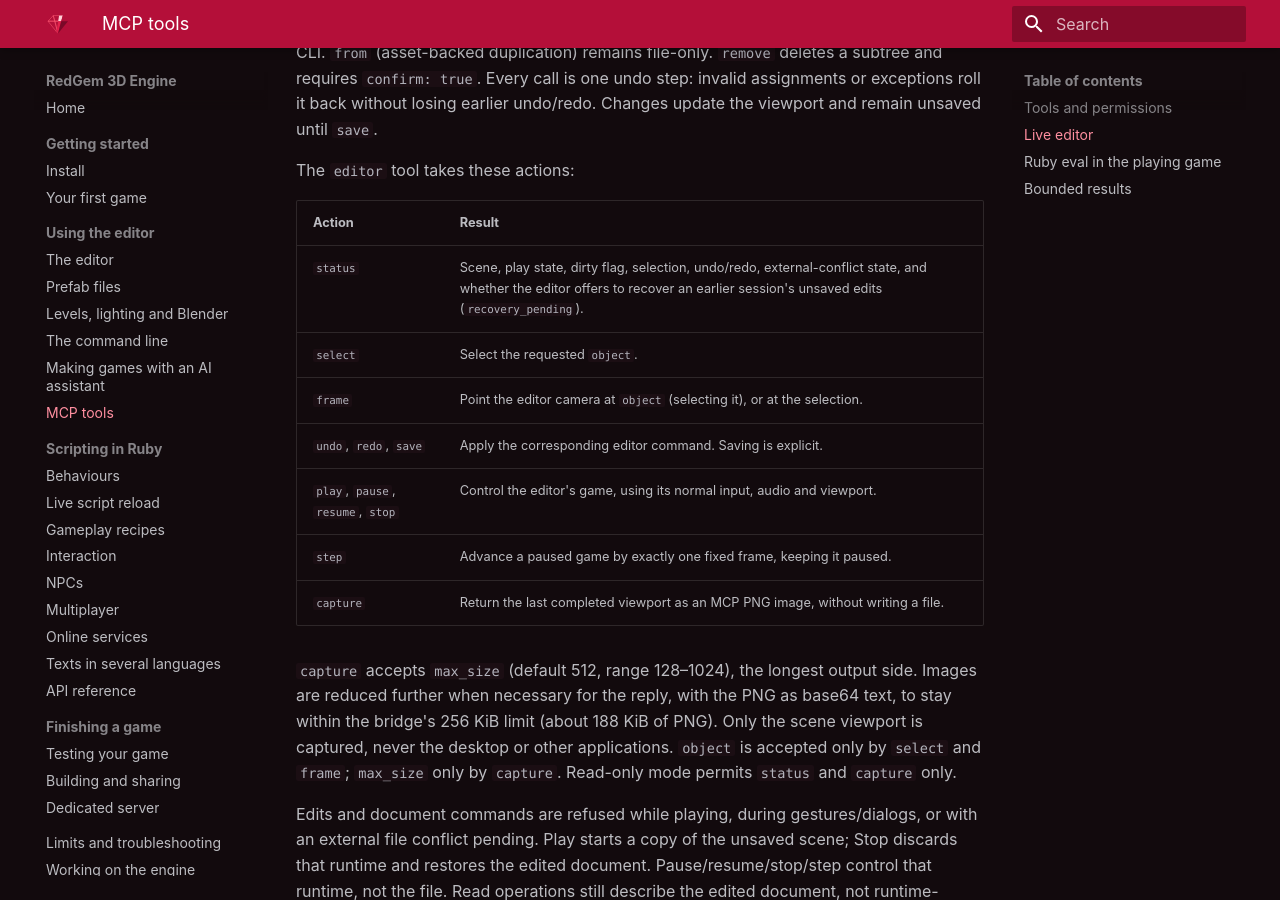
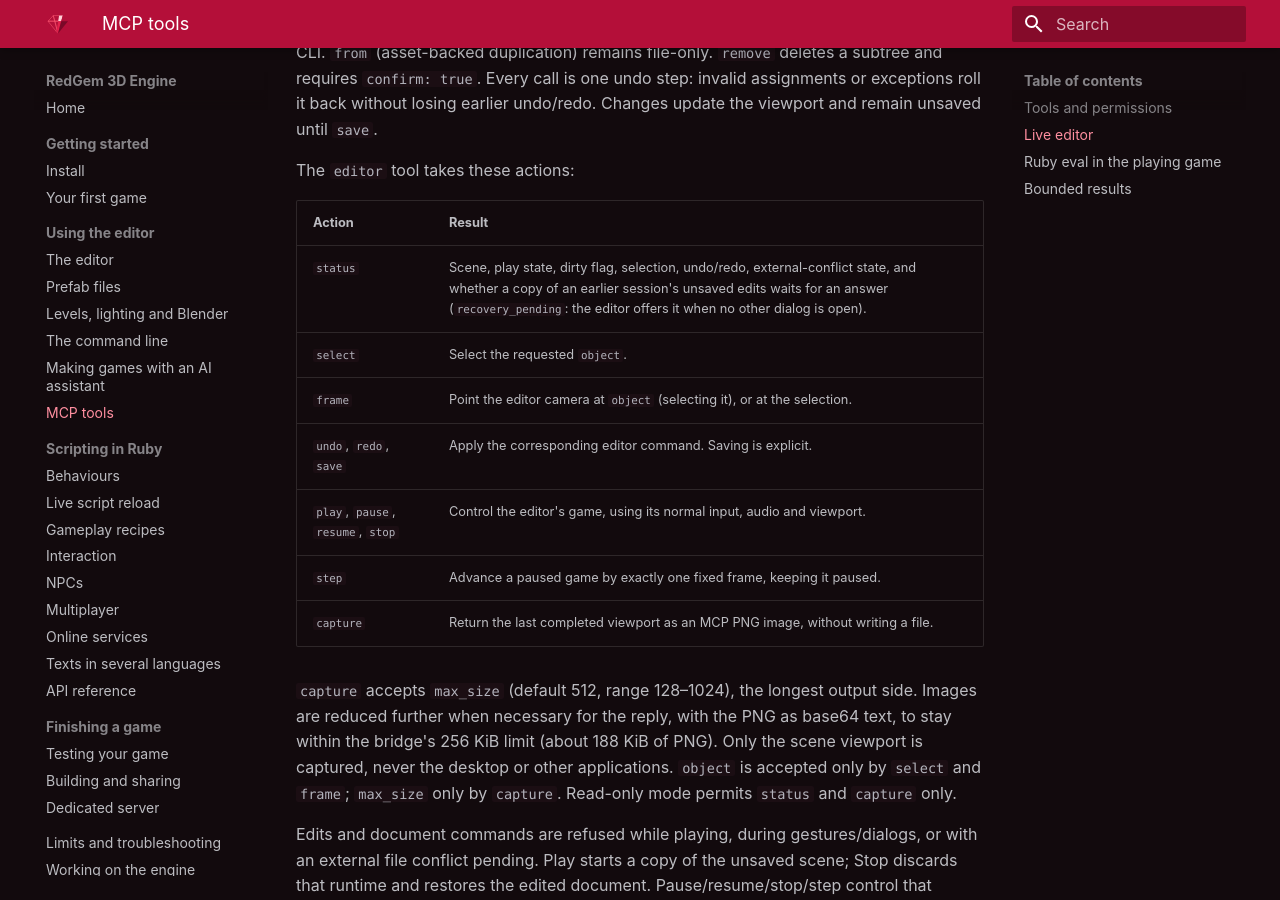
Before and after one commit to carlosdanielpohlod/redgem, an MkDocs documentation site: the page built from docs/mcp.md, in a window 1280 px wide and 900 px high, scrolled down 3427 px. Built offline with MkDocs 1.6.1 and Material for MkDocs 9.7.7, drawn with Linux system fonts in a browser that asks for light colours.

Commit message:
Name the recovery offer only while the editor is busy, and cover window actions

```diff
--- a/docs/mcp.md
+++ b/docs/mcp.md
@@ -137,7 +137,7 @@ The `editor` tool takes these actions:
 
 | Action | Result |
 |--------|--------|
-| `status` | Scene, play state, dirty flag, selection, undo/redo, external-conflict state, and whether the editor offers to recover an earlier session's unsaved edits (`recovery_pending`). |
+| `status` | Scene, play state, dirty flag, selection, undo/redo, external-conflict state, and whether a copy of an earlier session's unsaved edits waits for an answer (`recovery_pending`: the editor offers it when no other dialog is open). |
 | `select` | Select the requested `object`. |
 | `frame` | Point the editor camera at `object` (selecting it), or at the selection. |
 | `undo`, `redo`, `save` | Apply the corresponding editor command. Saving is explicit. |
```
Also changed, not shown: CHANGELOG.md (+2 -2 lines), KNOWN_LIMITATIONS.md (+2 -1 lines), 2 other files.
